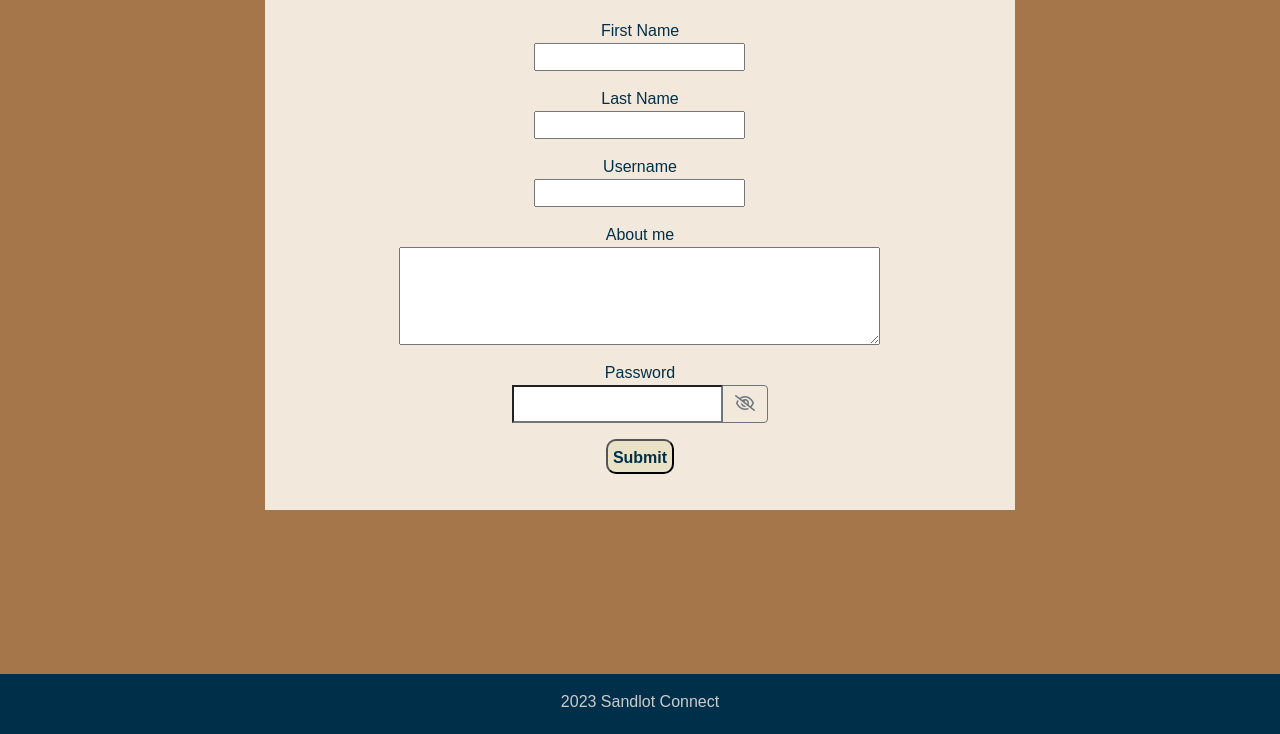
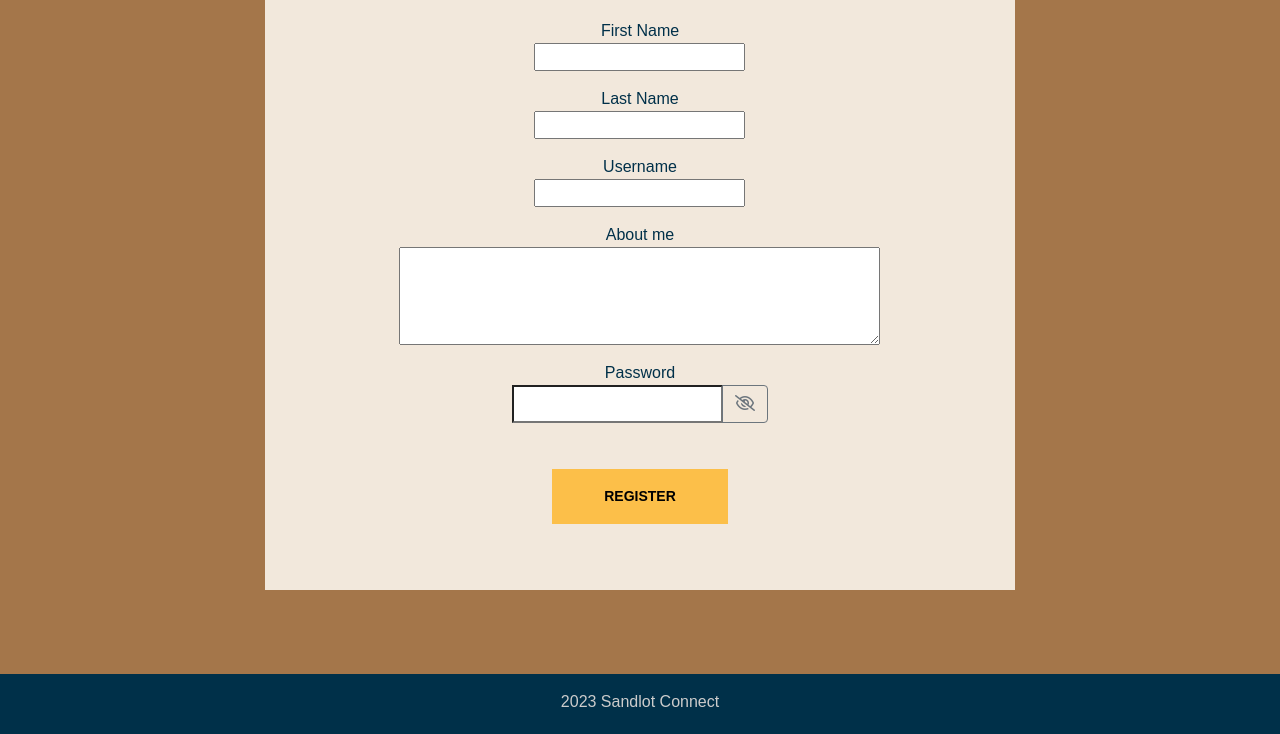
Before and after one commit to Sandlot-Connect/sandlot-connect, a Spring Boot app: page /register in a window 1280 px wide. Shown: the part 194-928 px from the top of the page. Run offline with Spring Boot 4, Linux system fonts and the light colour scheme; some of the project's set-up classes (security, data sources, template engines, error pages and the like) are left out, and stand-ins take their place; some libraries are stand-ins or nearby versions.

Commit message:
final styling changes complete

```diff
--- a/src/main/resources/static/js/script.js
+++ b/src/main/resources/static/js/script.js
@@ -93,11 +93,11 @@ hbBtn.addEventListener('click', () => {
 });
 
 function timestamp() {
-    let date = $(".timestamp").text();
+    let date = $(this).text();
     console.log(date);
     let formattedDate = date.substring(0, date.length - 13);
     console.log(formattedDate);
-    $(".timestamp").html(formattedDate);
+    $(this).html(formattedDate);
 }
 
 $(document).ready(function() {
--- a/src/main/resources/templates/posts/team-posts.html
+++ b/src/main/resources/templates/posts/team-posts.html
@@ -88,7 +88,7 @@
                             <textarea th:text="${post.content}" id="post-content" name="post-content" rows="5"
                                       type="text" class="content-textarea"></textarea>
 
-                            <p id="timestamp" th:text="'Created By ' + ${post.user.firstName} + ' at ' + ${post.timestamp}"></p>
+                            <p class="timestamp" th:text="'Created By ' + ${post.user.firstName} + ' at ' + ${post.timestamp}"></p>
                             <div class="d-flex justify-content-center">
                                 <button style="display: none; font-weight: bold; z-index: 1; background-color: #FCBF49; color: black;"
                                         class="create-link btn-create btn-hover save-button"
--- a/src/main/resources/templates/users/login.html
+++ b/src/main/resources/templates/users/login.html
@@ -23,7 +23,8 @@
                 <label for="password">Password</label>
                 <input id="password" name="password" type="password"/>
             </div>
-            <input class="btn-vanilla" type="submit" value="Login"/>
+            <button style="font-weight: bold; z-index: 1; background-color: #FCBF49; color: black;"
+                    class="create-link btn-create btn-hover m-auto" type="submit">Login</button>
         </form>
     </div>
 </div>
--- a/src/main/resources/templates/users/register.html
+++ b/src/main/resources/templates/users/register.html
@@ -51,8 +51,9 @@
 <!--                        </div>-->
 <!--                        <span th:text="${confirmPasswordError}" class="error-message"></span>-->
 <!--                    </div>-->
-                    <div class="mb-3 d-flex justify-content-center">
-                        <input class="btn-vanilla" value="Submit" type="submit" />
+                    <div class="mb-3 d-flex justify-content-center m-auto">
+                        <button style="font-weight: bold; z-index: 1; background-color: #FCBF49; color: black;"
+                                class="create-link btn-create btn-hover" type="submit">Register</button>
                     </div>
                 </form>
                 </div>
```
